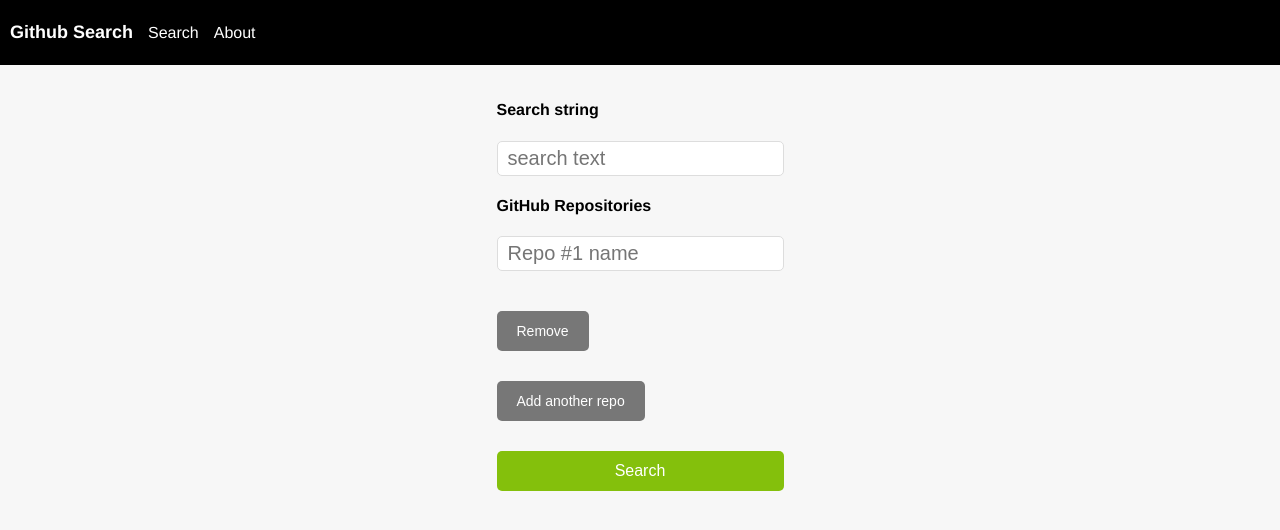
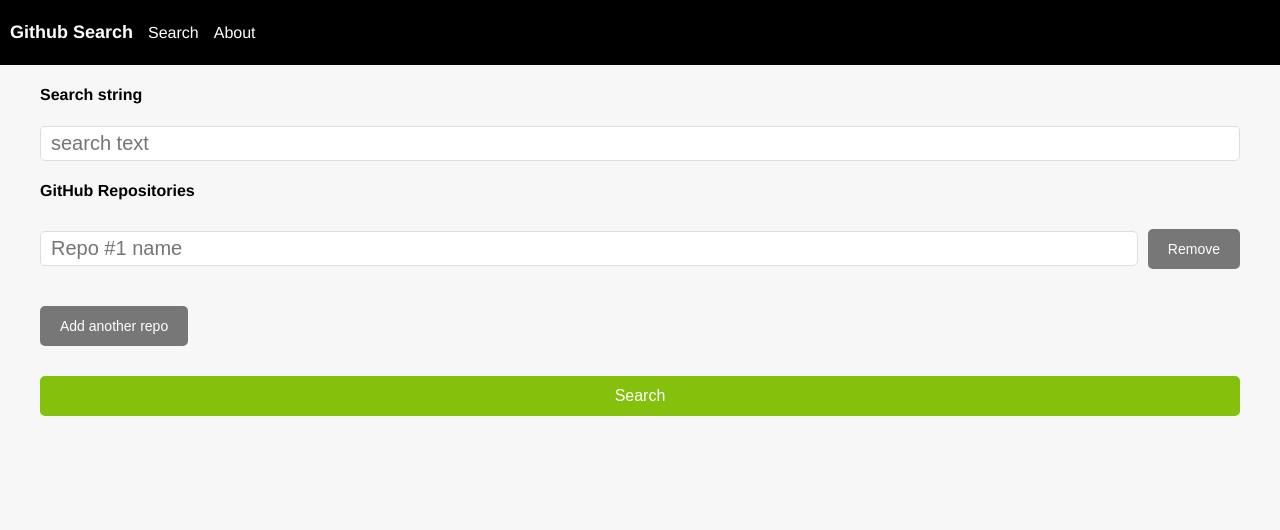
Before and after one commit to nickrally/gh-code-search, a React (Create React App) app: page / in a window 1280 px wide. Shown: the top 530 px of the page. Built offline with nearby package versions, Linux system fonts and the light colour scheme.

Commit message:
css changes

```diff
--- a/src/components/Card.js
+++ b/src/components/Card.js
@@ -4,7 +4,7 @@ import styled from 'styled-components'
 class Card extends Component {
   render() {
     return (
-      <div>
+      <div className="result">
       {this.props.repo} <br />
         <a href={this.props.link}>
           {this.props.name}
@@ -14,14 +14,4 @@ class Card extends Component {
   }
 }
 
-const Container = styled.div`
-  flex: 1;
-  flex-basis: 15%;
-  margin: 15px;
-  padding: 5px;
-  border: solid 2px #3a3a3a;
-  border-radius: 5px;
-`
-
-
 export default Card
--- a/src/components/CardList.js
+++ b/src/components/CardList.js
@@ -5,7 +5,7 @@ import Card from './Card'
 class CardList extends Component {
   render() {
     return (
-      <div>
+      <div className="resultlist">
         {this.props.items.map((item, index) => (
           <Card
             key={index}
--- a/src/components/SearchForm.js
+++ b/src/components/SearchForm.js
@@ -29,7 +29,6 @@ class SearchForm extends React.Component {
     evt.preventDefault();
     const { name, repos } = this.state;
     this.props.searchCriteria(this.state)
-    //alert(`Searched for: ${name} in ${repos.length} repo(s)`);
   };
 
   handleAddRepo = () => {
--- a/src/pages/Search.js
+++ b/src/pages/Search.js
@@ -35,18 +35,12 @@ class Search extends Component {
   }
   render() {
     return (
-      <Container>
+      <div>
         <SearchForm searchCriteria={this.searchCriteria}/>
         <CardList items={this.state.source} />
-      </Container>
+      </div>
     )
   }
 }
 
-const Container = styled.div`
-  display: flex;
-  flex-direction: column;
-  align-items: center;
-`
-
 export default Search
--- a/src/style.css
+++ b/src/style.css
@@ -66,13 +66,19 @@
     background-color: #999;
   }
 
-  .shareholder {
+  .repo {
     display: flex;
     direction: row;
     align-items: center;
   }
 
-  .shareholder button {
+  .repo button {
     margin: 0;
     margin-left: 10px;
   }
+
+  .resultlist {
+    margin: 10px;
+    padding: 10px;
+    align-items: center;
+  }
```
